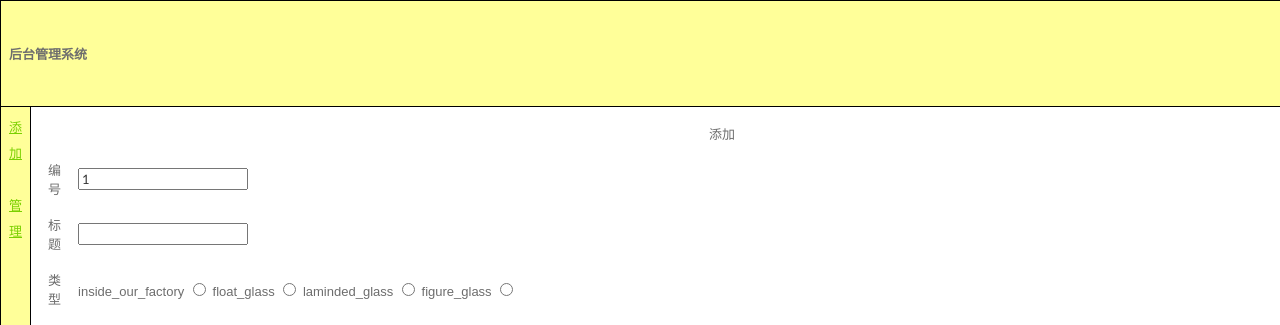
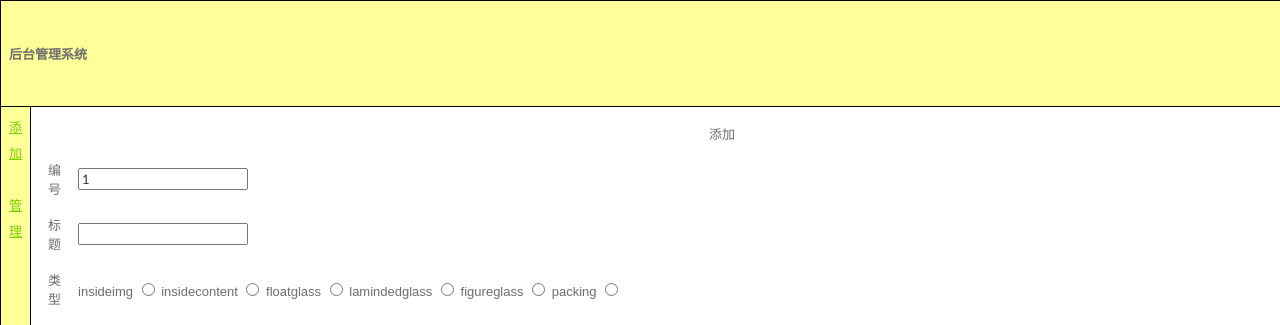
Before and after one commit to CoseCoder/glass3, a PHP site: page /add.php in a window 1280 px wide; the page is wider, and only the part inside the window is pictured. Shown: the top 325 px of that part. Run offline with PHP 8.4, Linux system fonts and the light colour scheme; the visitor is signed in with stand-in values (Sample User, id 1).

Commit message:
new change
type change

```diff
--- a/add.php
+++ b/add.php
@@ -45,18 +45,24 @@ body {
 						</tr>
 						<tr>
 							<td width="150">类型</td>
-							<td><label for="type">inside_our_factory</label> <input
-								type="radio" name="type" id="type" value=1
-								<?php if(isset($_COOKIE['type'])&&$_COOKIE['type']==1) echo 'checked="checked"'?> />
-								<label for="type">float_glass</label> <input type="radio"
-								name="type" id="type" value=2
-								<?php if(isset($_COOKIE['type'])&&$_COOKIE['type']==2) echo 'checked="checked"'?> />
-								<label for="type">laminded_glass</label> <input type="radio"
-								name="type" id="type" value=3
-								<?php if(isset($_COOKIE['type'])&&$_COOKIE['type']==3) echo 'checked="checked"'?> />
-								<label for="type">figure_glass</label> <input type="radio"
-								name="type" id="type" value=4
-								<?php if(isset($_COOKIE['type'])&&$_COOKIE['type']==4) echo 'checked="checked"'?> />
+							<td><label for="type">insideimg</label> <input type="radio"
+								name="type" id="type" value="insideimg"
+								<?php if(isset($_COOKIE['type'])&&$_COOKIE['type']=="insideimg") echo 'checked="checked"'?> />
+								<label for="type">insidecontent</label> <input type="radio"
+								name="type" id="type" value="insidecontent"
+								<?php if(isset($_COOKIE['type'])&&$_COOKIE['type']=="insidecontent") echo 'checked="checked"'?> />
+								<label for="type">floatglass</label> <input type="radio"
+								name="type" id="type" value="floatglass"
+								<?php if(isset($_COOKIE['type'])&&$_COOKIE['type']=="floatglass") echo 'checked="checked"'?> />
+								<label for="type">lamindedglass</label> <input type="radio"
+								name="type" id="type" value="lamindedglass"
+								<?php if(isset($_COOKIE['type'])&&$_COOKIE['type']=="lamindedglass") echo 'checked="checked"'?> />
+								<label for="type">figureglass</label> <input type="radio"
+								name="type" id="type" value="figureglass"
+								<?php if(isset($_COOKIE['type'])&&$_COOKIE['type']=="figureglass") echo 'checked="checked"'?> />
+								<label for="type">packing</label> <input type="radio"
+								name="type" id="type" value="packing"
+								<?php if(isset($_COOKIE['type'])&&$_COOKIE['type']=="packing") echo 'checked="checked"'?> />
 							</td>
 						</tr>
 						<tr>
@@ -81,6 +87,8 @@ body {
 session_start();
 if (! isset($_SESSION['user']))
     header("location:login.php");
+if (isset($_COOKIE['ido']))
+    setcookie('ido', '', time() - 1);
 setcookie('id', '', time() - 1);
 setcookie("title", '', time() - 1);
 setcookie('type', '', time() - 1);
```
Also changed, not shown: addOperation.php (+22 -12 lines), modify.php (+28 -15 lines), modifyOperation.php (+27 -20 lines), img/7.jpg (deleted).
